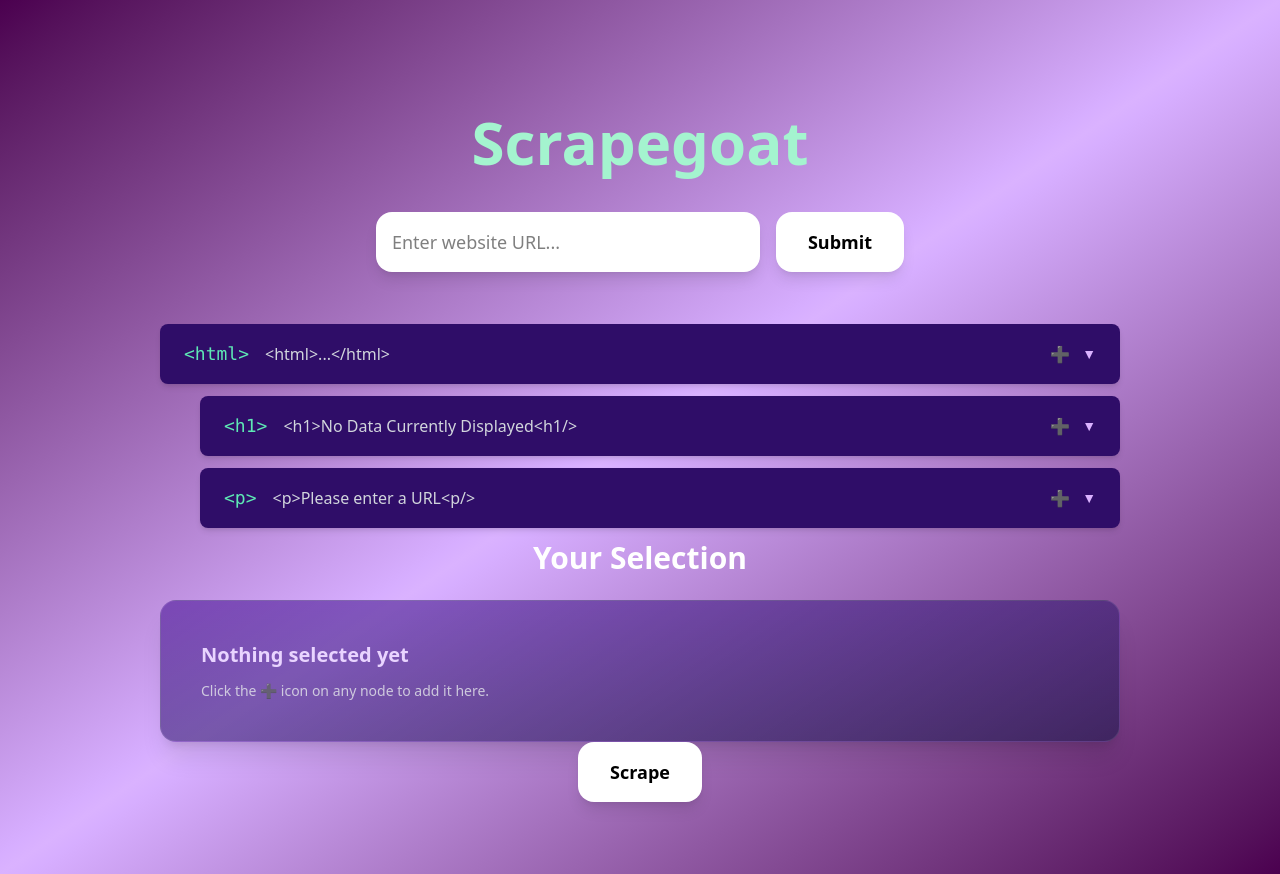
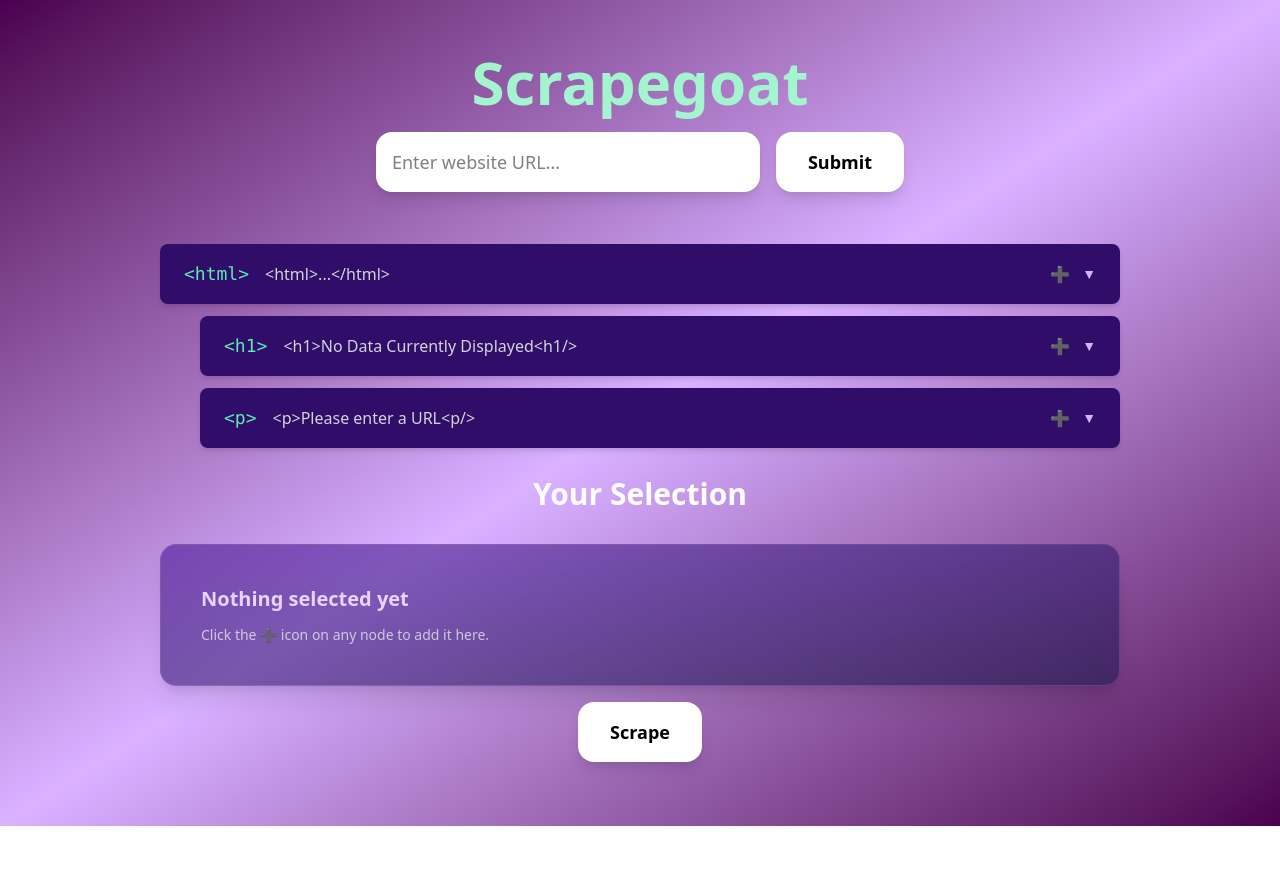
Before and after one commit to Langelozzi/ScrapeGoat, a React (Vite) app in the folder frontend/: page / in a window 1280 px wide. After the commit the page ends 826 px from the top, so only its background shows below. Built offline with nearby package versions, Linux system fonts and the light colour scheme.

Commit message:
adjusted spacing

```diff
--- a/frontend/src/App.jsx
+++ b/frontend/src/App.jsx
@@ -94,7 +94,7 @@ function App() {
   return (
     <div className="min-h-screen flex flex-col items-center justify-start bg-gradient-to-br from-fuchsia-950 via-purple-300 to-fuchsia-950 text-white p-8">
       {/* Title */}
-      <h1 className="text-6xl text-emerald-200 font-extrabold mt-20 mb-10">Scrapegoat</h1>
+      <h1 className="text-6xl text-emerald-200 font-extrabold mt-5 mb-5">Scrapegoat</h1>
 
       {/* Input */}
       <div className="flex space-x-4">
@@ -123,18 +123,20 @@ function App() {
       </div>
 
       {/* Instruction Building */}
-      <h1 className="text-3xl font-bold">Your Selection</h1>
+      <h1 className="text-3xl font-bold mt-4 mb-2">Your Selection</h1>
+
       <Selection
         instructions={retrieval_instructions}
         onSetKey={handleSetKey}
       />
 
       <button
-        className="mb-10 px-8 py-4 text-lg font-bold bg-white rounded-2xl text-black shadow-lg focus:outline-none focus:ring-4 focus:ring-purple-400 hover:bg-purple-200 transition"
+        className="mt-4 mb-8 px-8 py-4 text-lg font-bold bg-white rounded-2xl text-black shadow-lg focus:outline-none focus:ring-4 focus:ring-purple-400 hover:bg-purple-200 transition"
         onClick={scrape}
       >
         Scrape
       </button>
+
     </div>
   )
 }
```
